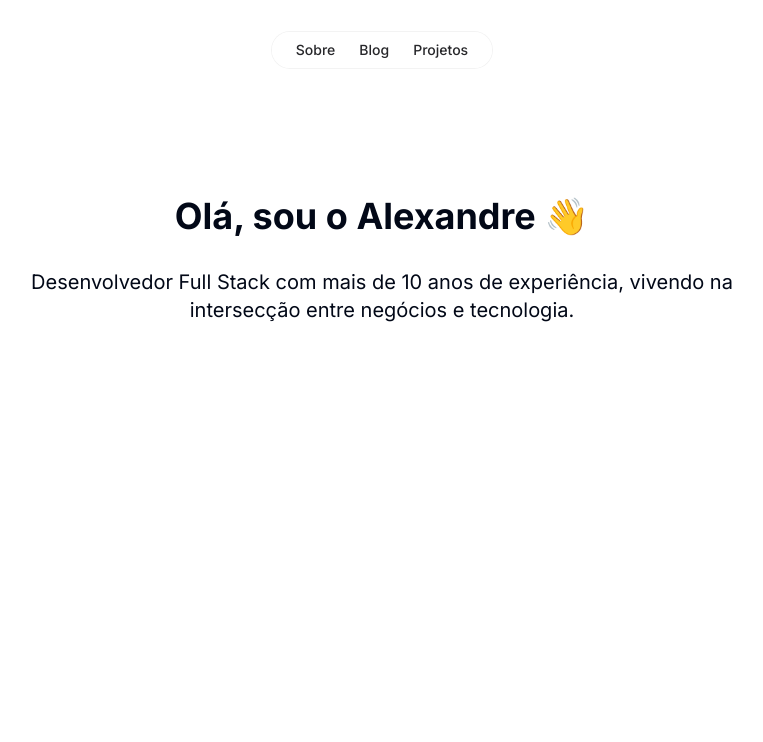
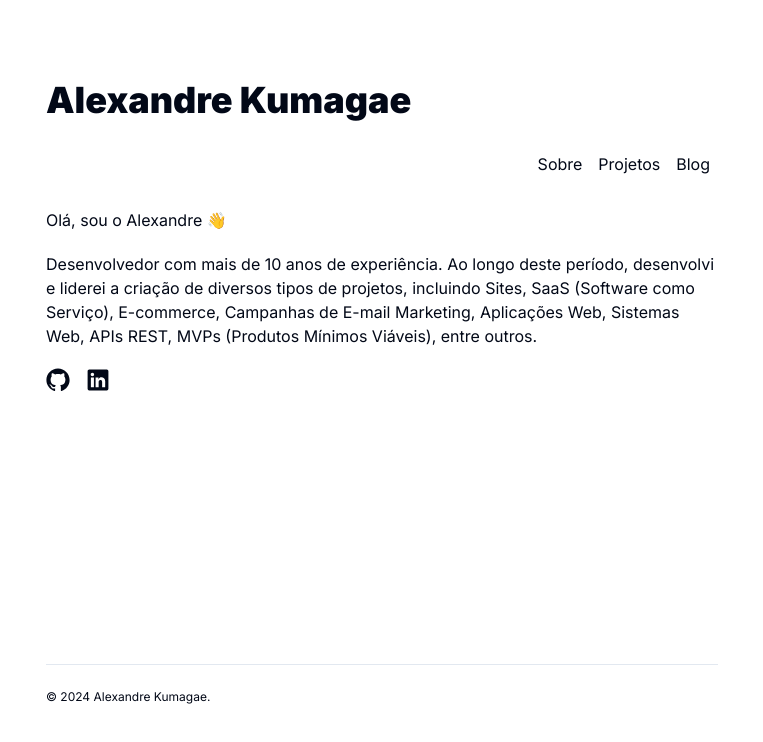
Before and after one commit to alexandrekumagae/alexandrekumagae.com, a Next.js app: page / in a window 1280 px wide. Shown: the top 742 px of the page, without its empty margins (258-1021 px from the left). Built offline with nearby package versions, Linux system fonts and the light colour scheme.

Commit message:
feat: finish base structure

```diff
--- a/package.json
+++ b/package.json
@@ -10,7 +10,6 @@
   },
   "dependencies": {
     "@radix-ui/react-icons": "^1.3.0",
-    "@radix-ui/react-slot": "^1.0.2",
     "class-variance-authority": "^0.7.0",
     "clsx": "^2.1.0",
     "next": "14.1.3",
--- /dev/null
+++ b/src/app/blog/[slug]/layout.tsx
@@ -0,0 +1,22 @@
+import { Footer } from '@/components/footer'
+
+import type { Metadata } from 'next'
+
+export const metadata: Metadata = {
+  title: 'Alexandre Kumagae - Desenvolvedor',
+  description:
+    'Olá, sou o Alexandre, um Desenvolvedor com mais de 11 anos de experiência, apaixonado pela interseção entre tecnologia e negócios.',
+}
+
+export default function DashboardLayout({
+  children,
+}: {
+  children: React.ReactNode
+}) {
+  return (
+    <>
+      {children}
+      <Footer />
+    </>
+  )
+}
--- /dev/null
+++ b/src/app/blog/[slug]/page.tsx
@@ -0,0 +1,23 @@
+export default function BlogPost() {
+  return (
+    <>
+      <h1 className="mb-8 text-4xl font-black">Título de post</h1>
+      <main className="mx-auto min-h-[80vh] max-w-2xl max-sm:px-6">
+        <div className="mb-6 flex justify-between">
+          <time className="text-[rgba(113,128,150)]">Fri Mar 19 2021</time>
+          <a href="/blog" className="text-[rgba(113,128,150)] underline">
+            ← Voltar para blog
+          </a>
+        </div>
+        <div>
+          <p>
+            Lorem ipsum, dolor sit amet consectetur adipisicing elit. Neque nam
+            repellendus ad tempora laboriosam iure atque doloremque? Quos quod
+            at quasi soluta voluptatibus laudantium cumque! Eveniet, quibusdam!
+            Natus, ullam tempora.
+          </p>
+        </div>
+      </main>
+    </>
+  )
+}
--- /dev/null
+++ b/src/app/blog/page.tsx
@@ -0,0 +1,37 @@
+import { Header } from '@/components/header'
+
+import { Post } from '@/components/blog/post'
+
+interface PostProps {
+  id: string
+  title: string
+  slug: string
+  summary: string
+  published_date: string
+}
+
+export default function Blog() {
+  const posts: PostProps[] = [
+    {
+      id: '1',
+      title: 'Dicas de carreira',
+      slug: 'dicas-de-carreira',
+      summary: 'Replicando o web app do caju.',
+      published_date: '19 de março de 2024',
+    },
+  ]
+
+  return (
+    <>
+      <h1 className="mb-8 text-4xl font-black">Blog</h1>
+      <Header />
+      <ul>
+        {posts.map((post: PostProps) => (
+          <li key={post.id}>
+            <Post post={post} />
+          </li>
+        ))}
+      </ul>
+    </>
+  )
+}
--- a/src/app/layout.tsx
+++ b/src/app/layout.tsx
@@ -1,5 +1,9 @@
 import type { Metadata } from 'next'
+
+import { Footer } from '@/components/footer'
+
 import { Inter } from 'next/font/google'
+
 import './globals.css'
 
 const inter = Inter({ subsets: ['latin'] })
@@ -17,7 +21,12 @@ export default function RootLayout({
 }>) {
   return (
     <html lang="pt">
-      <body className={inter.className}>{children}</body>
+      <body className={inter.className}>
+        <main className="mx-auto min-h-[80vh] max-w-2xl pt-20 max-sm:px-6">
+          {children}
+        </main>
+        <Footer />
+      </body>
     </html>
   )
 }
--- a/src/app/page.tsx
+++ b/src/app/page.tsx
@@ -1,16 +1,39 @@
 import { Header } from '@/components/header'
+import { Avatar, AvatarFallback, AvatarImage } from '@/components/ui/avatar'
 
-export default function Home() {
+import { GitHubLogoIcon, LinkedInLogoIcon } from '@radix-ui/react-icons'
+
+export default async function Home() {
   return (
-    <main>
+    <>
+      <h1 className="mb-8 text-4xl font-black">Alexandre Kumagae</h1>
       <Header />
-      <div className="mx-auto max-w-3xl py-32 text-center">
-        <h1 className="mb-8 text-4xl font-bold">Olá, sou o Alexandre 👋</h1>
-        <h2 className="text-xl">
-          Desenvolvedor Full Stack com mais de 10 anos de experiência, vivendo
-          na intersecção entre negócios e tecnologia.
-        </h2>
+      <div>
+        <p className="mb-5">Olá, sou o Alexandre 👋</p>
+        <p>
+          Desenvolvedor com mais de 10 anos de experiência. Ao longo deste
+          período, desenvolvi e liderei a criação de diversos tipos de projetos,
+          incluindo Sites, SaaS (Software como Serviço), E-commerce, Campanhas
+          de E-mail Marketing, Aplicações Web, Sistemas Web, APIs REST, MVPs
+          (Produtos Mínimos Viáveis), entre outros.
+        </p>
+        <div className="mt-5 flex justify-start gap-4">
+          <a
+            href="https://github.com/alexandrekumagae"
+            target="_blank"
+            className="transition-all duration-300 ease-out hover:opacity-50"
+          >
+            <GitHubLogoIcon height={24} width={24} />
+          </a>
+          <a
+            href="https://www.linkedin.com/in/alexandrekumagae/"
+            target="_blank"
+            className="transition-all duration-300 ease-out hover:opacity-50"
+          >
+            <LinkedInLogoIcon height={24} width={24} />
+          </a>
+        </div>
       </div>
-    </main>
+    </>
   )
 }
--- /dev/null
+++ b/src/app/projetos/page.tsx
@@ -0,0 +1,35 @@
+import { Header } from '@/components/header'
+
+import { Project } from '@/components/project/project'
+
+interface ProjectProps {
+  id: string
+  title: string
+  description: string
+  url: string
+}
+
+export default function Projects() {
+  const projects: ProjectProps[] = [
+    {
+      id: '1',
+      title: 'Robinju Benefícios',
+      description: 'Replicando o web app do caju.',
+      url: 'https://robinju-beneficios.vercel.app/',
+    },
+  ]
+
+  return (
+    <>
+      <h1 className="mb-8 text-4xl font-black">Projetos</h1>
+      <Header />
+      <ul>
+        {projects.map((project: ProjectProps) => (
+          <li key={project.id}>
+            <Project project={project} />
+          </li>
+        ))}
+      </ul>
+    </>
+  )
+}
--- /dev/null
+++ b/src/components/blog/post.tsx
@@ -0,0 +1,41 @@
+import Link from 'next/link'
+
+interface PostProps {
+  id: string
+  title: string
+  slug: string
+  summary: string
+  published_date: string
+}
+
+interface PostItemProps {
+  post: PostProps
+}
+
+export function Post({ post }: PostItemProps) {
+  return (
+    <div>
+      <h3>
+        <a
+          href={`/blog/${post.slug}`}
+          target="_blank"
+          className="mb-3 block text-xl font-semibold text-[#1a202c]"
+        >
+          {post.title}
+        </a>
+      </h3>
+      <div className="mb-2">
+        {post.summary}
+        <Link
+          href={`/blog/${post.slug}`}
+          className="ml-1 text-[rgba(113,128,150)]"
+        >
+          Leia mais →
+        </Link>
+      </div>
+      <time className="text-sm text-[rgba(113,128,150)]">
+        {post.published_date}
+      </time>
+    </div>
+  )
+}
--- /dev/null
+++ b/src/components/footer.tsx
@@ -0,0 +1,7 @@
+export function Footer() {
+  return (
+    <footer className="mx-auto mt-6 max-w-2xl border-t-[1px] border-solid border-[#e2e8f0] pt-6 max-lg:px-6">
+      <div className="text-xs">© 2024 Alexandre Kumagae.</div>
+    </footer>
+  )
+}
--- a/src/components/header.tsx
+++ b/src/components/header.tsx
@@ -2,35 +2,33 @@ import Link from 'next/link'
 
 export function Header() {
   return (
-    <div className="mt-8 flex flex-1 justify-end md:justify-center">
-      <nav className="pointer-events-auto hidden md:block">
-        <ul className="flex rounded-full bg-white/90 px-3 text-sm font-medium text-zinc-800 ring-1 ring-zinc-900/5 backdrop-blur dark:bg-zinc-800/90 dark:text-zinc-200 dark:ring-white/10">
+    <nav className="mb-8">
+      <ul className="flex justify-end">
         <li>
           <Link
-              href="/sobre/"
-              className="hover:text-primary-x500 dark:hover:text-primary-x400 relative block px-3 py-2 transition"
+            href="/"
+            className="relative block px-2 transition hover:underline active:font-bold"
           >
             Sobre
           </Link>
         </li>
         <li>
           <Link
+            href="/projetos/"
+            className="relative block px-2 transition hover:underline"
+          >
+            Projetos
+          </Link>
+        </li>
+        <li>
+          <Link
             href="/blog/"
-              className="hover:text-primary-x500 dark:hover:text-primary-x400 relative block px-3 py-2 transition"
+            className="relative block px-2 transition hover:underline"
           >
             Blog
           </Link>
         </li>
-          <li>
-            <Link
-              href="/projetos/"
-              className="hover:text-primary-x500 dark:hover:text-primary-x400 relative block px-3 py-2 transition"
-            >
-              Projetos
-            </Link>
-          </li>
       </ul>
     </nav>
-    </div>
   )
 }
--- /dev/null
+++ b/src/components/project/project.tsx
@@ -0,0 +1,34 @@
+interface ProjectProps {
+  id: string
+  title: string
+  description: string
+  url: string
+}
+
+interface ProjectItemProps {
+  project: ProjectProps
+}
+
+export function Project({ project }: ProjectItemProps) {
+  return (
+    <div>
+      <h3>
+        <a
+          href={project.url}
+          target="_blank"
+          className="mb-3 block text-xl font-semibold text-[#1a202c]"
+        >
+          {project.title}
+        </a>
+      </h3>
+      <p className="mb-3">{project.description}</p>
+      <a
+        href={project.url}
+        target="_blank"
+        className="block text-[rgba(113,128,150)]"
+      >
+        Acessar Projeto →
+      </a>
+    </div>
+  )
+}
```
Also changed, not shown: src/components/ui/button.tsx (deleted, +0 -57 lines), 1 other file (tests, documents, lock files or other folders). Lines whose indentation alone changed are shown as unchanged.
